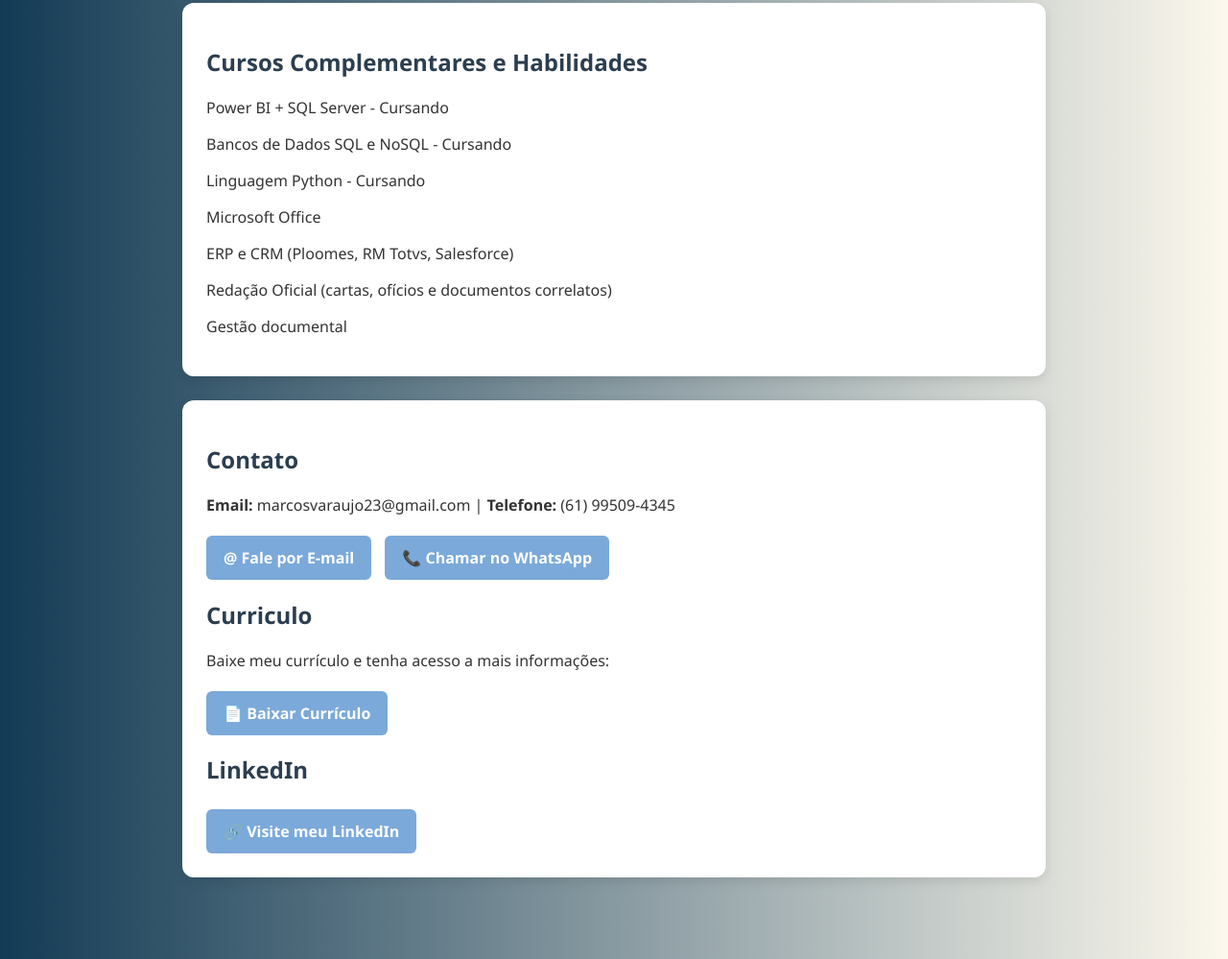
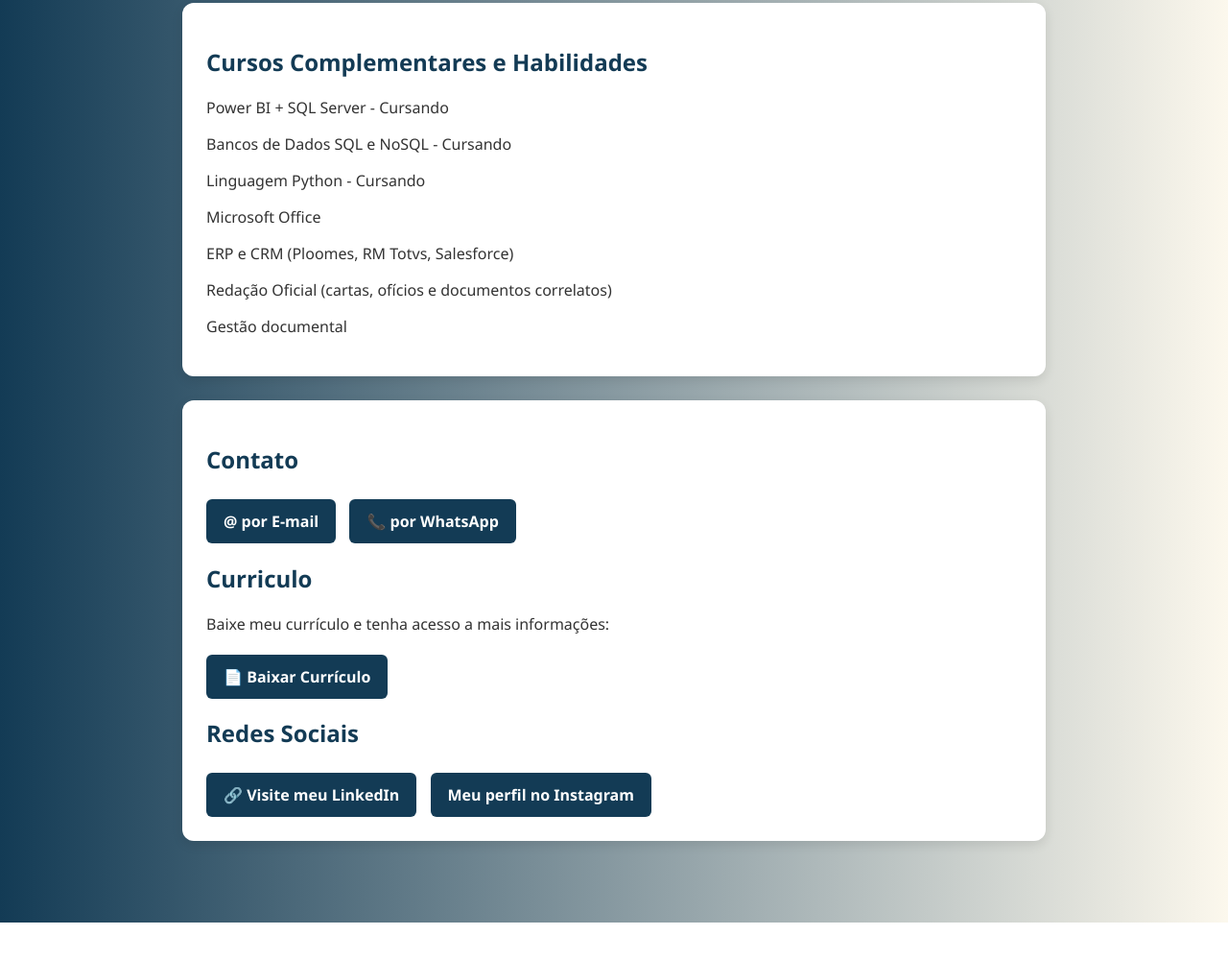
Before and after one commit to vncsmarcos/myAp, a plain HTML site: page index.html in a window 1280 px wide. Shown: the part 1712-2711 px from the top of the page at 96% size. After the commit the page ends 2673 px from the top, so only its background shows below. Drawn offline with Linux system fonts and the light colour scheme.

Commit message:
Update index.html

```diff
--- a/index.html
+++ b/index.html
@@ -3,14 +3,16 @@
 <head>
   <meta charset="UTF-8" />
   <meta name="viewport" content="width=device-width, initial-scale=1.0" />
-  <title>Marcos Araújo: Apresentação</title>
+  <title> Marcos Araújo: Apresentação</title>
   <link rel="icon" href="favicon.ico" type="image/x-icon">
+
+
   <style>
     body {
       font-family: 'Segoe UI', Tahoma, Geneva, Verdana, sans-serif;
       margin: 0;
       padding: 0;
-     background: linear-gradient(to right, #133b55, #fcf8ed);
+      background: linear-gradient(to right, #133b55, #fcf8ed);
       color: #333;
     }
 
@@ -21,7 +23,7 @@
     }
 
     h1, h2 {
-      color: #2c3e50;
+      color: #133b55;
     }
 
     .section {
@@ -41,7 +43,7 @@
     .linkedin-button {
       display: inline-block;
       padding: 12px 18px;
-      background-color: #1b6abe93;
+      background-color: #133b55;
       color: white;
       text-decoration: none;
       border-radius: 6px;
@@ -53,11 +55,11 @@
 
     .download-button:hover,
     .linkedin-button:hover {
-      background-color: #294d7376;
+      background-color: #133b55;
     }
 
     a {
-      color: #1b6abe93;
+      color: #133b55;
       text-decoration: none;
     }
 
@@ -82,7 +84,7 @@
       height: 140px;
       object-fit: cover;
       border-radius: 50%;
-      border: 4px solid #1b6abe93;
+      border: 4px solid #133b55;
     }
 
     .profile-info {
@@ -93,7 +95,7 @@
     .profile-info h2 {
       margin: 0;
       font-size: 1.6em;
-      color: #2c3e50;
+      color: #133b55;
     }
 
     .profile-info p {
@@ -142,7 +144,7 @@
       <p><strong>Centro Universitário IESB</strong> - Análise de Desenvolvimento de Sistemas (Cursando)</p>
     </section>
 
-     <section class="section">
+    <section class="section">
       <h2>Cursos Complementares e Habilidades </h2>
       <p> Power BI + SQL Server - Cursando</p>
       <p> Bancos de Dados SQL e NoSQL - Cursando</p>
@@ -155,19 +157,18 @@
 
     <section class="section">
       <h2>Contato</h2>
-      <p><strong>Email:</strong> marcosvaraujo23@gmail.com | <strong>Telefone:</strong> (61) 99509-4345</p>
 
+      <a href="mailto:marcosvaraujo23@gmail.com?subject=Contato%20via%20site&body=Olá,%20gostaria%20de%20mais%20informações." target="_blank" class="download-button">@ por E-mail </a>
 
-      <a href="mailto:marcosvaraujo23@gmail.com?subject=Contato%20via%20site&body=Olá,%20gostaria%20de%20mais%20informações." target="_blank" class="download-button">@ Fale por E-mail </a>
-
-      <a href="https://wa.me/5561995094345?text=Olá,%20gostaria%20de%20falar%20com%20você!" target="_blank" class="download-button">📞 Chamar no WhatsApp </a>
+      <a href="https://wa.me/5561995094345?text=Olá,%20gostaria%20de%20falar%20com%20você!" target="_blank" class="download-button">📞 por WhatsApp </a>
 
       <h2> Curriculo </h2>
       <p>Baixe meu currículo e tenha acesso a mais informações:</p>
       <a href="Curriculo_Marcos_Araujo.pdf" download="Meu_Curriculo.pdf" class="download-button">📄 Baixar Currículo</a>
 
-      <h2>LinkedIn</h2>
+      <h2>Redes Sociais</h2>
       <a href="https://www.linkedin.com/in/marcos-ara%C3%BAjo-58734b329/" target="_blank" class="linkedin-button">🔗 Visite meu LinkedIn</a>
+      <a href="https://www.instagram.com/" target="_blank class" class="linkedin-button"> Meu perfil no Instagram </a>
     </section>
   </main>
 </body>
```
